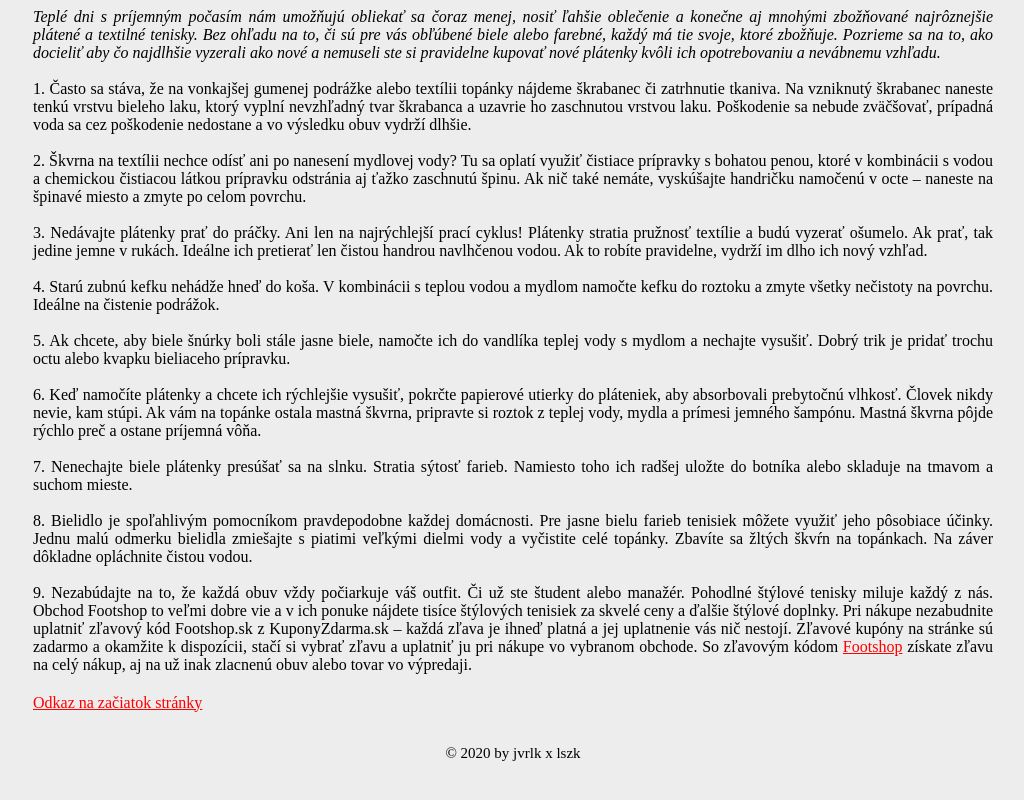
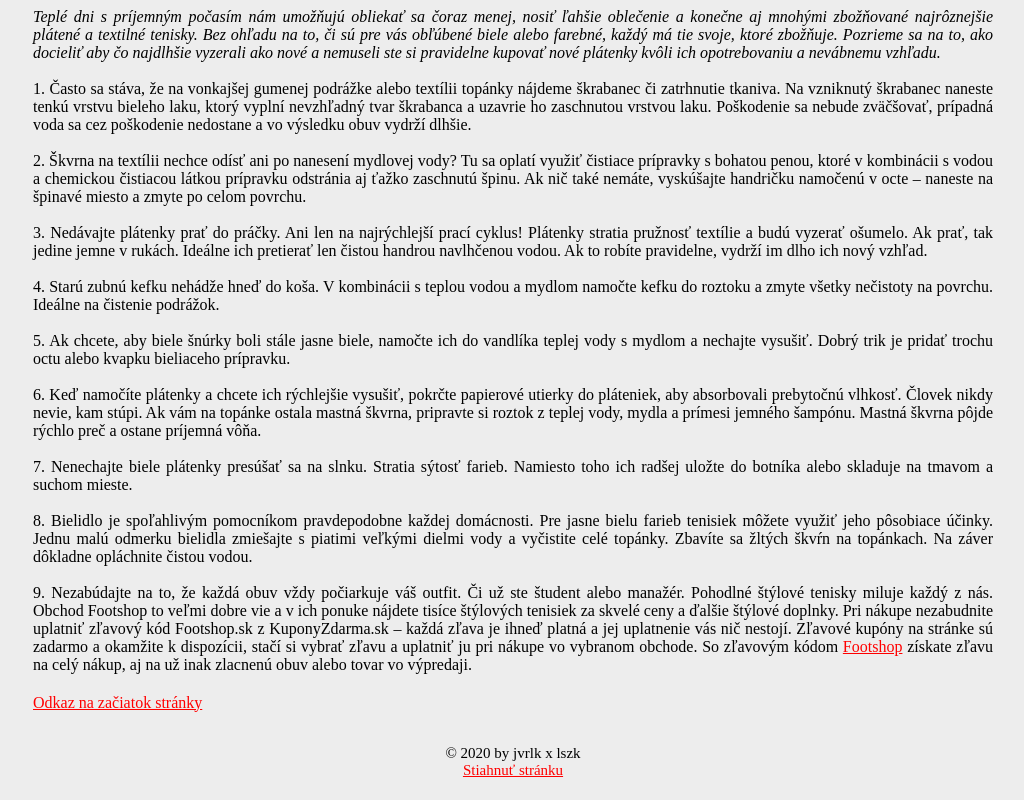
Before and after one commit to janvrlik94/Sneaclear, a plain HTML site: page kontakt.html in a window 1280 px wide. Shown: the part 475-1275 px from the top of the page, without its empty margins (127-1151 px from the left). Drawn offline with Linux system fonts and the light colour scheme.

Commit message:
Update kontakt.html

```diff
--- a/kontakt.html
+++ b/kontakt.html
@@ -57,6 +57,7 @@
     <footer>
       <div class="footer">
         <p>© 2020 by jvrlk x lszk</p>
+        <a href="https://github.com/janvrlik94/Sneaclear/blob/master/Sneaclear.zip" target="_blank">Stiahnuť stránku</a>
       </div>
     </footer>
     <a name="bottom"></a>
```
